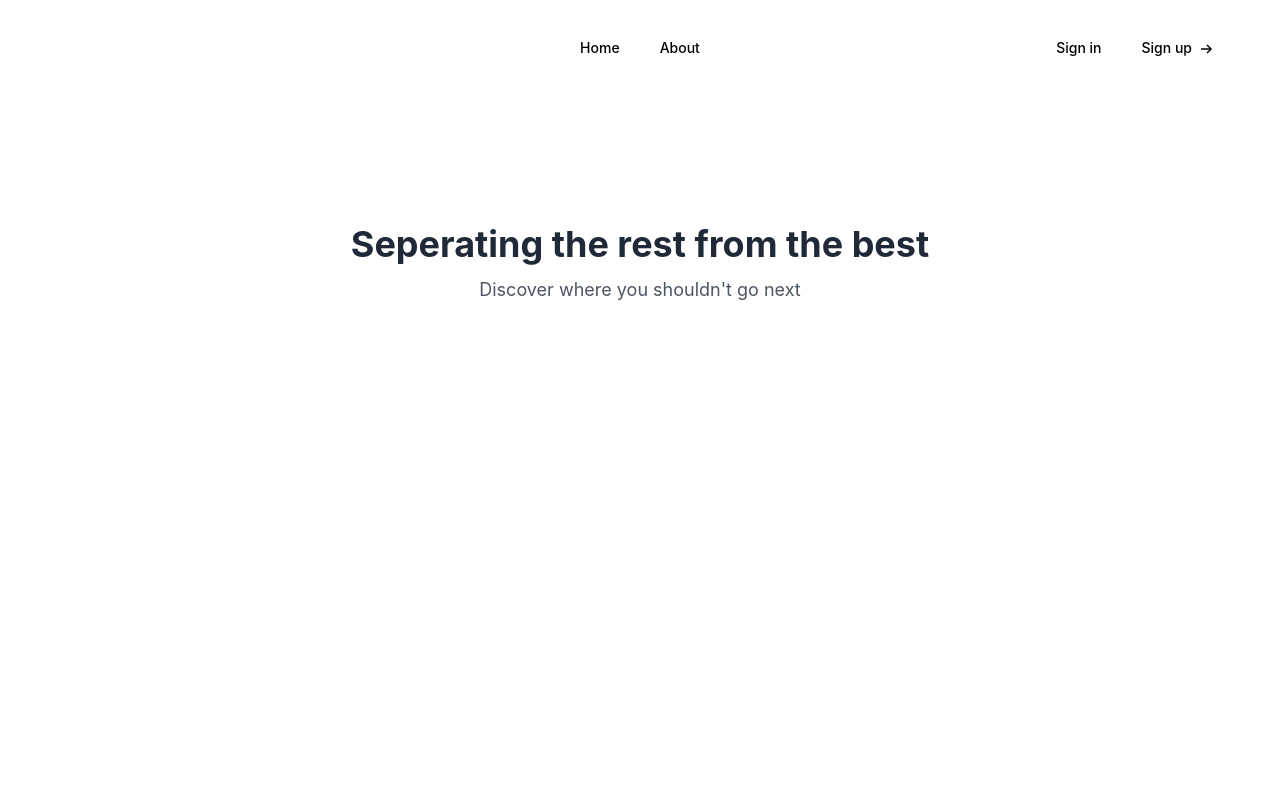
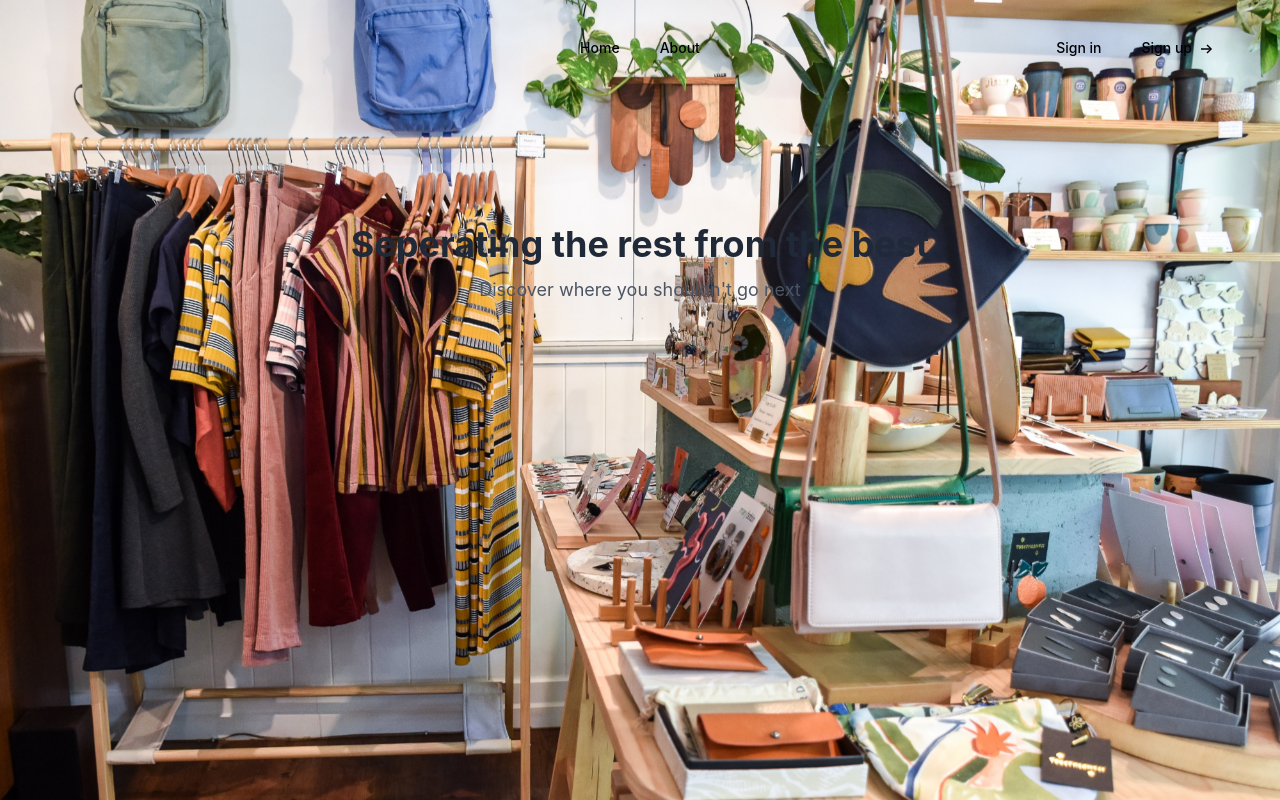
Before and after one commit to Pranav-Grandhi/nolp, a Next.js app: page / in a window 1280 px wide. Built offline with nearby package versions, Linux system fonts and the light colour scheme; a web font is replaced by a local one; what @tailwindcss/typography would draw is missing.

Commit message:
Images added to slider

```diff
--- a/src/pages/index.tsx
+++ b/src/pages/index.tsx
@@ -5,7 +5,7 @@ export default function Home() {
   return (
     <>
       <HeroSection
-        children={<BackgroundSlider images={["", ""]} />}
+        children= {<BackgroundSlider images={["images/clothesShop.jpg", "images/coffeeShop.jpg", "images/coffeeShop2.jpg", "images/handicraftShop.jpg"]} duration={8} transition={2} />}
         title="Seperating the rest from the best"
         subtitle="Discover where you shouldn't go next"
       />
```
